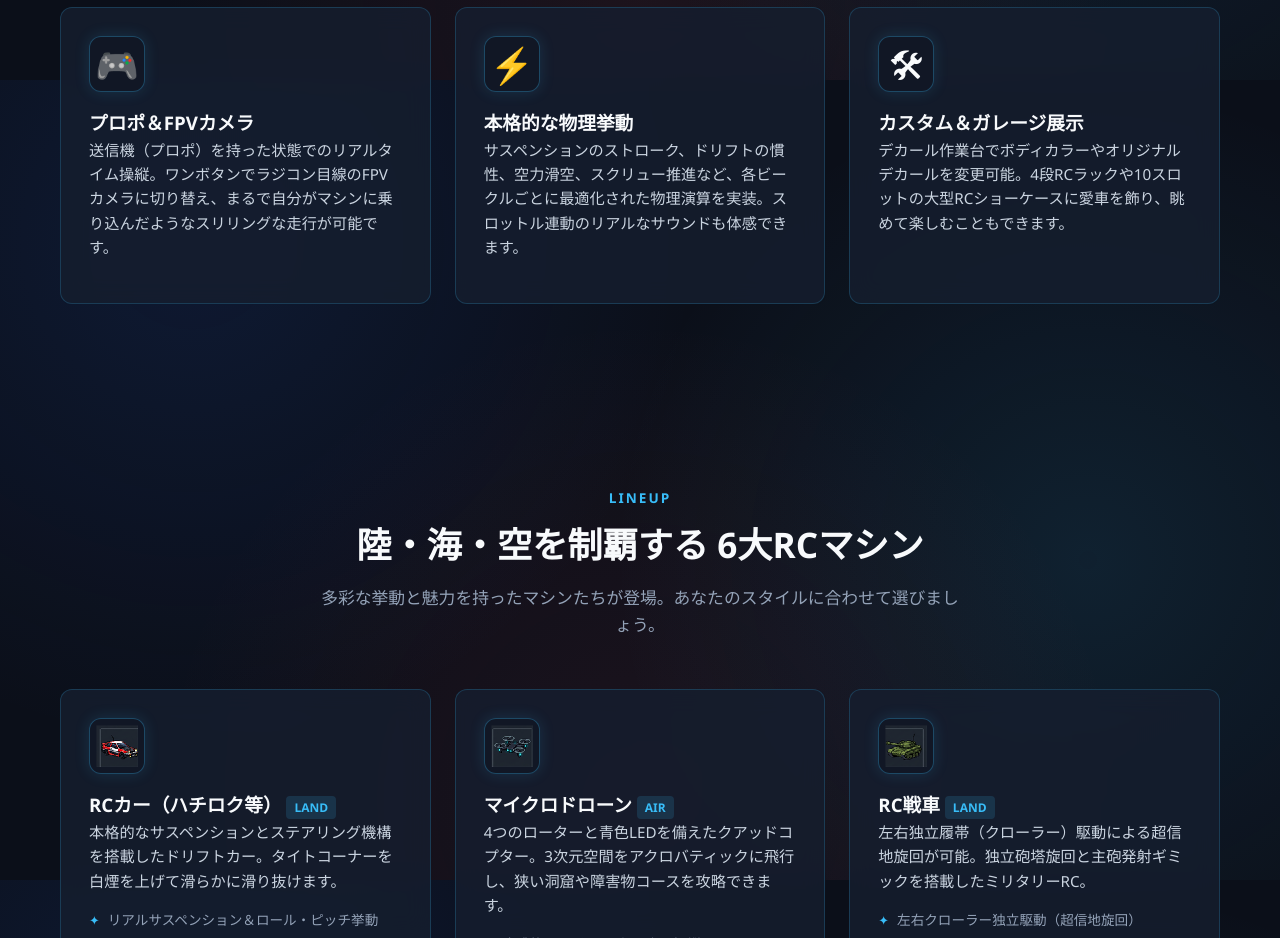
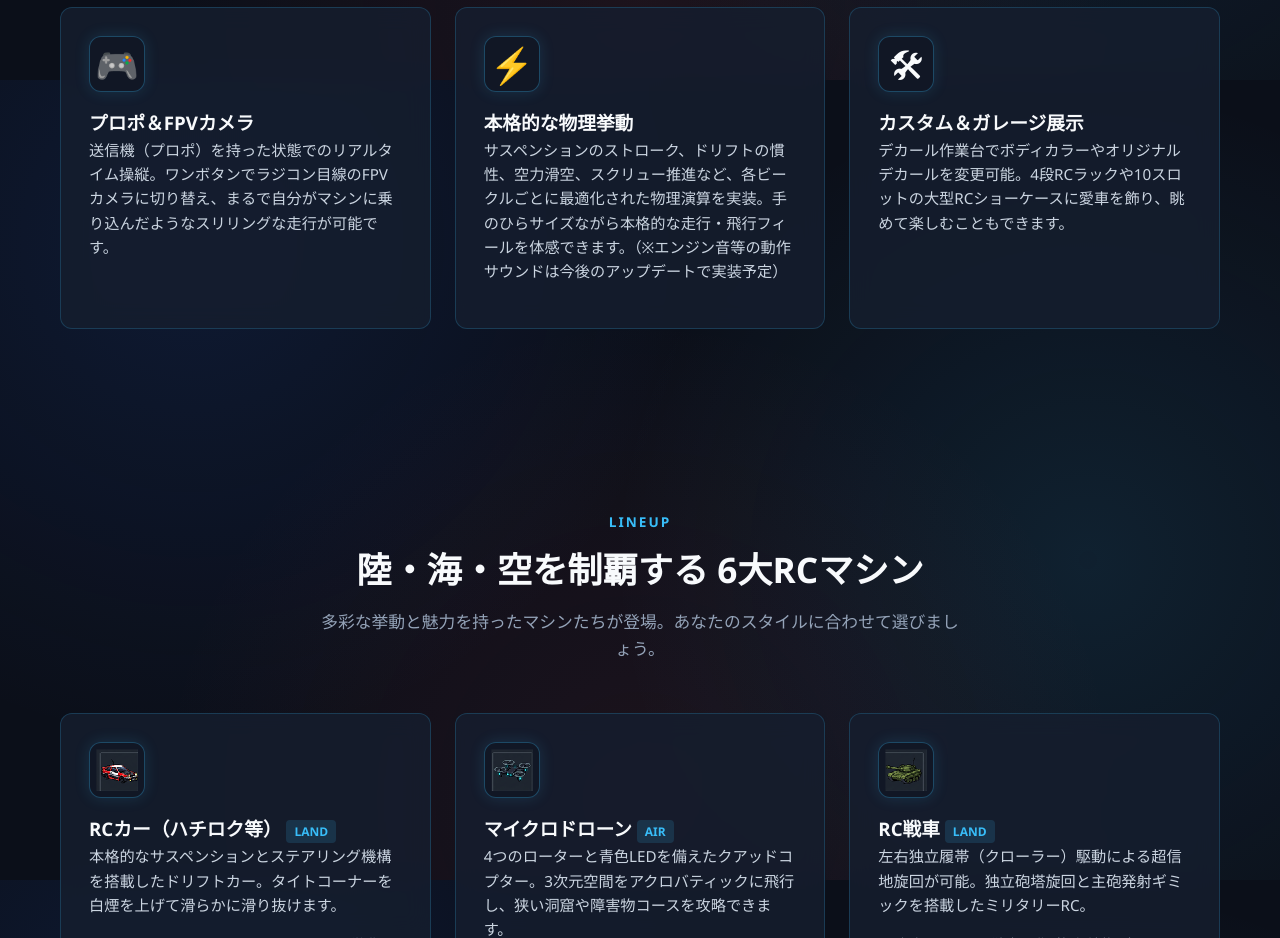
Before and after one commit to Miku013/RCVERSE, a plain HTML site: page docs/index.html in a window 1280 px wide. Shown: the part 1520-2458 px from the top of the page. Drawn offline with Linux system fonts and the light colour scheme.

Commit message:
docs: revise sound mention in physics overview to note it as upcoming feature

```diff
--- a/docs/index.html
+++ b/docs/index.html
@@ -79,7 +79,7 @@
         <div class="card-icon">⚡</div>
         <h3 class="card-title">本格的な物理挙動</h3>
         <p class="card-text">
-          サスペンションのストローク、ドリフトの慣性、空力滑空、スクリュー推進など、各ビークルごとに最適化された物理演算を実装。スロットル連動のリアルなサウンドも体感できます。
+          サスペンションのストローク、ドリフトの慣性、空力滑空、スクリュー推進など、各ビークルごとに最適化された物理演算を実装。手のひらサイズながら本格的な走行・飛行フィールを体感できます。（※エンジン音等の動作サウンドは今後のアップデートで実装予定）
         </p>
       </div>
 
```
